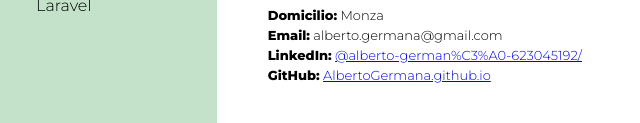
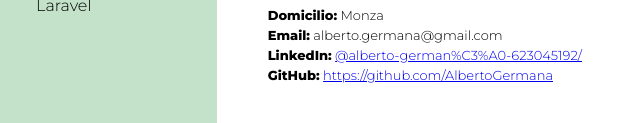
Before and after one commit to AlbertoGermana/albertogermana.github.io, a plain HTML site: page index.html in a window 1280 px wide. Shown: the part 836-959 px from the top of the page, 415-1055 px from the left. Drawn offline with Linux system fonts and the light colour scheme.

Commit message:
Correzione github link

```diff
--- a/index.html
+++ b/index.html
@@ -136,7 +136,7 @@
                 <li><b>Domicilio:</b> Monza </li>
                 <li><b>Email:</b> alberto.germana@gmail.com </li>
                 <li><b>LinkedIn:</b> <a href="https://www.linkedin.com/in/alberto-german%C3%A0-623045192/">@alberto-german%C3%A0-623045192/ </a></li>
-                <li><b>GitHub:</b> <a href="http://AlbertoGermana.github.io">AlbertoGermana.github.io </a></li>
+                <li><b>GitHub:</b> <a href="https://github.com/AlbertoGermana">https://github.com/AlbertoGermana </a></li>
               </ul>
 
             </div>
```
